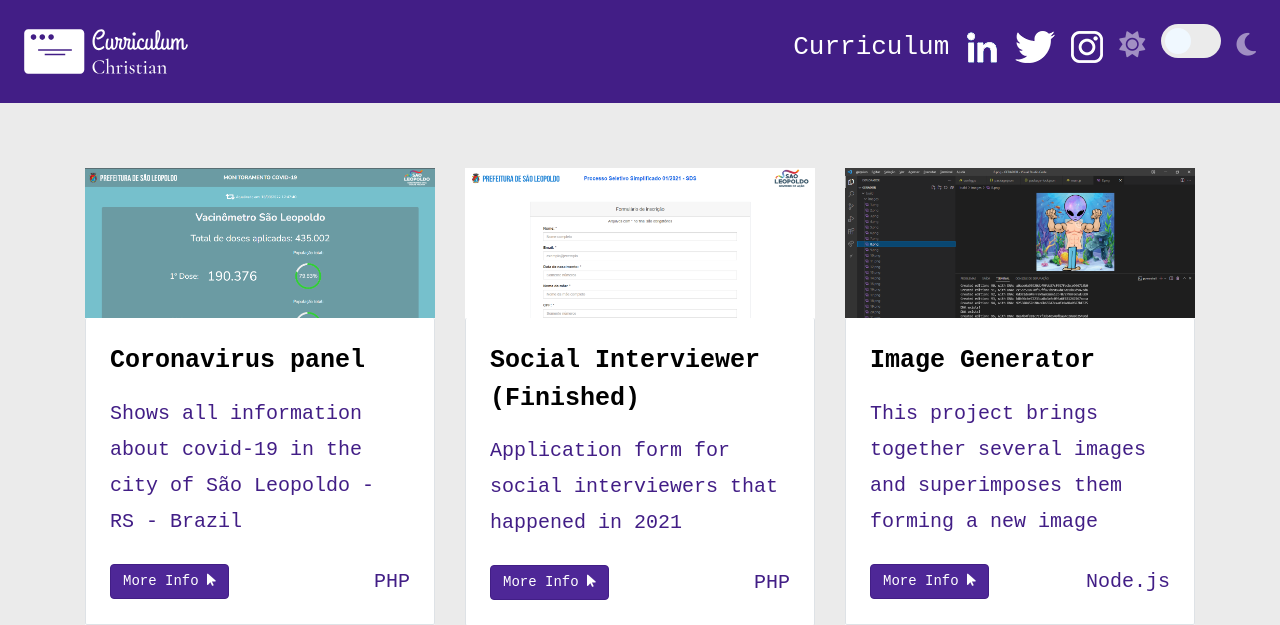
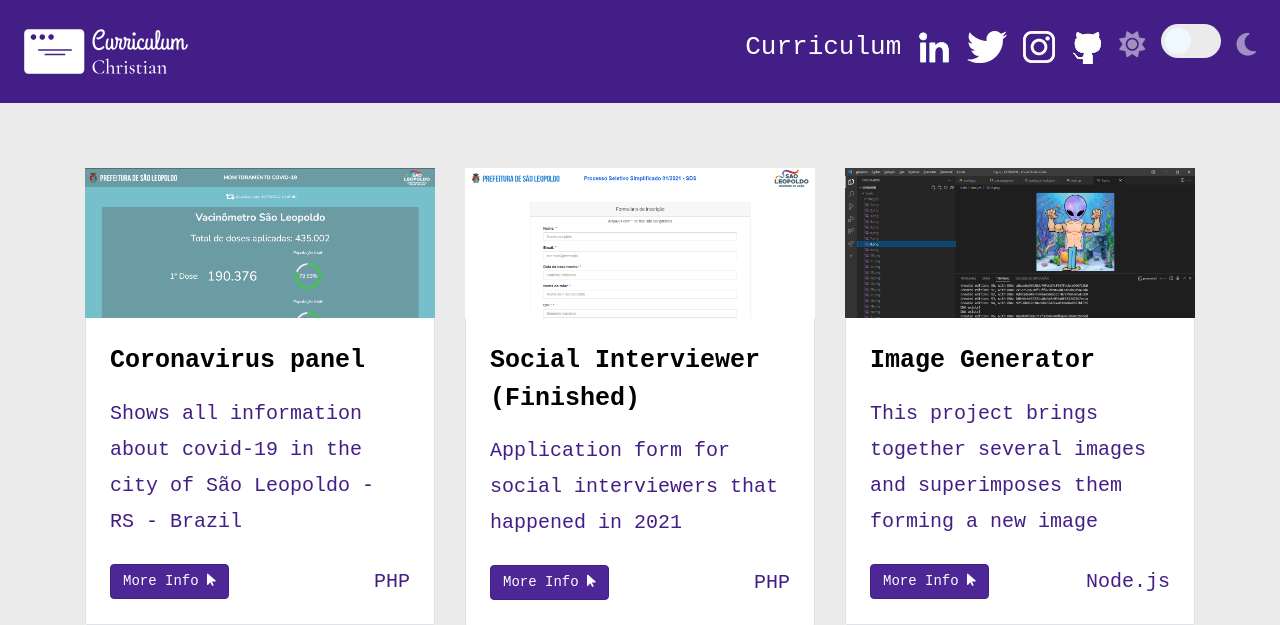
Before and after one commit to CyberAPOKA/studying-symfony, a Symfony app: template templates/home.html.twig in a window 1280 px wide. Shown: the top 625 px of the page. Run offline with Twig, Linux system fonts and the light colour scheme; the template is opened without the code that fills it, so the values that code supplies are empty; some libraries are stand-ins or nearby versions; some web fonts are replaced.

Commit message:
add github in header

```diff
--- a/templates/coronavirus.html.twig
+++ b/templates/coronavirus.html.twig
@@ -58,6 +58,10 @@
           <a class="nav-item nav-link raise btn-gradient rounded instagram" target="_blank"
           href="https://www.instagram.com/christian.heartbreak/" >
             <img src="assets/instagram.png" alt="">
+          </a>
+          <a class="nav-item nav-link raise btn-gradient rounded github" target="_blank"
+          href="https://github.com/CyberAPOKA/">
+            <img src="assets/github.png" alt="">
           </a>
 
 
--- a/templates/curriculum.html.twig
+++ b/templates/curriculum.html.twig
@@ -63,6 +63,10 @@
           href="https://www.instagram.com/christian.heartbreak/" >
             <img src="assets/instagram.png" alt="">
           </a>
+          <a class="nav-item nav-link raise btn-gradient rounded github" target="_blank"
+          href="https://github.com/CyberAPOKA/">
+            <img src="assets/github.png" alt="">
+          </a>
 
           <label for="switch" class="nav-item nav-link switch">
             <i class="fa-solid fa-sun"></i>
--- a/templates/generator.html.twig
+++ b/templates/generator.html.twig
@@ -56,6 +56,10 @@
           <a class="nav-item nav-link raise btn-gradient rounded instagram" target="_blank"
           href="https://www.instagram.com/christian.heartbreak/" >
             <img src="assets/instagram.png" alt="">
+          </a>
+          <a class="nav-item nav-link raise btn-gradient rounded github" target="_blank"
+          href="https://github.com/CyberAPOKA/">
+            <img src="assets/github.png" alt="">
           </a>
 
 
--- a/templates/home.html.twig
+++ b/templates/home.html.twig
@@ -73,6 +73,10 @@
           <a class="nav-item nav-link raise btn-gradient rounded instagram" target="_blank"
           href="https://www.instagram.com/christian.heartbreak/" >
             <img src="assets/instagram.png" alt="">
+          </a>
+          <a class="nav-item nav-link raise btn-gradient rounded github" target="_blank"
+          href="https://github.com/CyberAPOKA/">
+            <img src="assets/github.png" alt="">
           </a>
 
 
--- a/templates/socialinterview.html.twig
+++ b/templates/socialinterview.html.twig
@@ -60,6 +60,10 @@
           <a class="nav-item nav-link raise btn-gradient rounded instagram" target="_blank"
           href="https://www.instagram.com/christian.heartbreak/" >
             <img src="assets/instagram.png" alt="">
+          </a>
+          <a class="nav-item nav-link raise btn-gradient rounded github" target="_blank"
+          href="https://github.com/CyberAPOKA/">
+            <img src="assets/github.png" alt="">
           </a>
 
 
--- a/templates/stages.html.twig
+++ b/templates/stages.html.twig
@@ -59,6 +59,10 @@
           <a class="nav-item nav-link raise btn-gradient rounded instagram" target="_blank"
           href="https://www.instagram.com/christian.heartbreak/" >
             <img src="assets/instagram.png" alt="">
+          </a>
+          <a class="nav-item nav-link raise btn-gradient rounded github" target="_blank"
+          href="https://github.com/CyberAPOKA/">
+            <img src="assets/github.png" alt="">
           </a>
 
 
```
Also changed, not shown: public/assets/github.png (added).
